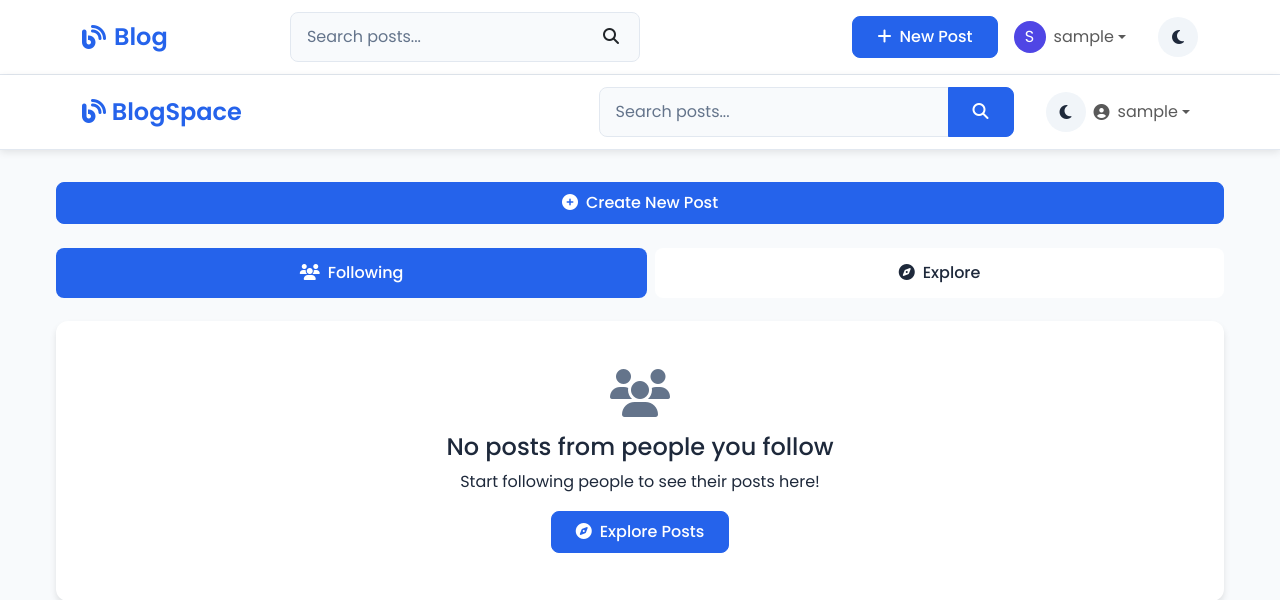
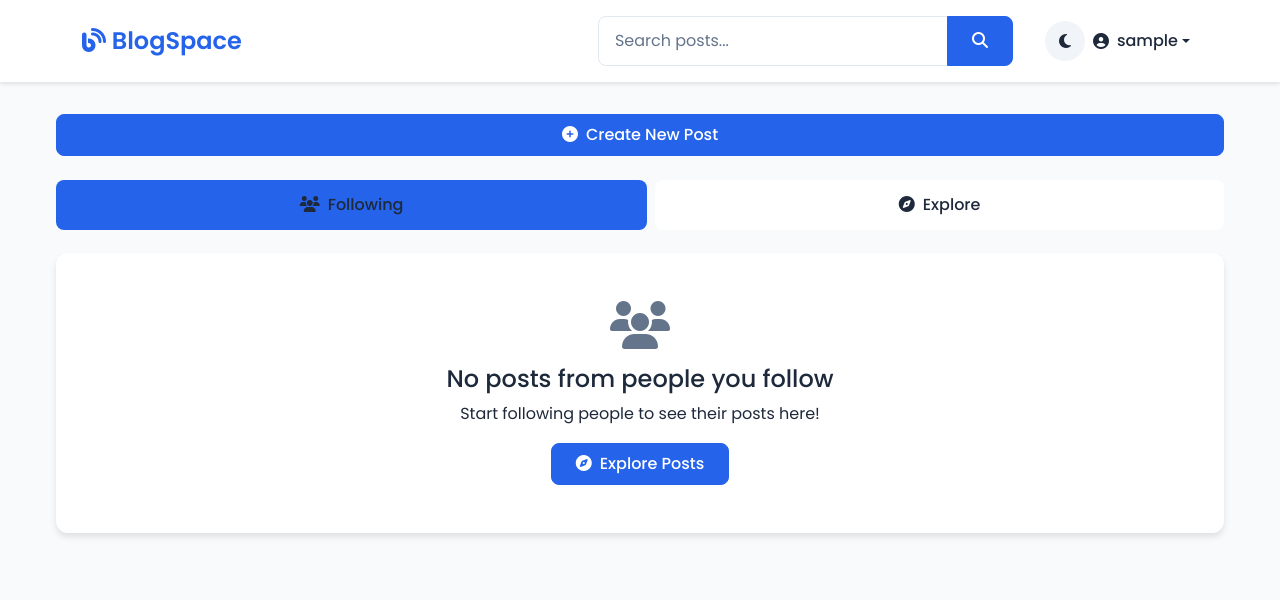
Before and after one commit to talhanuhuymaz/DjangoBlog, a Django app: page /home/ in a window 1280 px wide. Shown: the top 600 px of the page. Run offline with Django 3.2, Linux system fonts and the light colour scheme; the visitor is signed in with stand-in values (Sample User, id 1); data comes from the database, SQL or seed files in the repository; data that the repository does not hold is empty.

Commit message:
back
back

```diff
--- a/blog/templates/blog/base.html
+++ b/blog/templates/blog/base.html
@@ -43,9 +43,8 @@
 
         .navbar {
             background-color: var(--card-background) !important;
-            box-shadow: 0 2px 8px rgba(0,0,0,0.1);
-            padding: 0.75rem 1rem;
-            border-bottom: 1px solid var(--border-color);
+            box-shadow: 0 2px 4px rgba(0,0,0,0.1);
+            padding: 1rem 2rem;
         }
 
         .navbar-brand {
@@ -54,39 +53,14 @@
             font-size: 1.5rem;
         }
 
-        .navbar .form-control {
-            min-width: 300px;
-            background-color: var(--background-color);
+        .nav-link {
+            color: var(--text-color) !important;
+            font-weight: 500;
+            transition: color 0.3s ease;
         }
 
-        .navbar .form-control:focus {
-            background-color: var(--background-color);
-        }
-
-        .navbar .nav-link {
-            padding: 0.5rem 1rem;
-            border-radius: 8px;
-            transition: all 0.2s ease;
-        }
-
-        .navbar .nav-link:hover {
-            background-color: var(--hover-color);
-        }
-
-        .navbar-toggler {
-            padding: 0.5rem;
-            font-size: 1.25rem;
-            color: var(--text-color);
-            border-radius: 8px;
-            transition: all 0.2s ease;
-        }
-
-        .navbar-toggler:hover {
-            background-color: var(--hover-color);
-        }
-
-        .navbar-toggler:focus {
-            box-shadow: none;
+        .nav-link:hover {
+            color: var(--primary-color) !important;
         }
 
         .btn-primary {
@@ -467,33 +441,10 @@
                 font-size: 0.9rem;
             }
         }
-
-        @media (max-width: 992px) {
-            .navbar .form-control {
-                min-width: auto;
-            }
-
-            .navbar .dropdown-menu {
-                border: none;
-                background-color: transparent;
-                box-shadow: none;
-            }
-
-            .navbar .dropdown-item {
-                padding: 0.75rem 1rem;
-                border-radius: 8px;
-            }
-
-            .navbar .dropdown-item:hover {
-                background-color: var(--hover-color);
-            }
-        }
     </style>
 </head>
 
 <body>
-    {% include 'blog/includes/navbar.html' %}
-
     <div class="container-fluid px-0">
         {% if messages %}
             <div class="container mt-3">
--- a/blog/templates/blog/includes/navbar.html
+++ /dev/null
@@ -1,87 +0,0 @@
-{% load static %}
-<nav class="navbar navbar-expand-lg sticky-top">
-    <div class="container">
-        <!-- Brand -->
-        <a class="navbar-brand d-flex align-items-center" href="{% url 'home' %}">
-            <i class="fas fa-blog me-2"></i>
-            Blog
-        </a>
-
-        <!-- Mobile Toggle Button -->
-        <button class="navbar-toggler border-0" type="button" data-bs-toggle="collapse" data-bs-target="#navbarContent" aria-controls="navbarContent" aria-expanded="false" aria-label="Toggle navigation">
-            <i class="fas fa-bars"></i>
-        </button>
-
-        <!-- Navbar Content -->
-        <div class="collapse navbar-collapse" id="navbarContent">
-            <!-- Search Form -->
-            <form class="d-flex mx-auto my-2 my-lg-0 position-relative" method="GET" action="{% url 'home' %}">
-                <input type="text" name="search" class="form-control" placeholder="Search posts..." aria-label="Search" value="{{ request.GET.search|default:'' }}">
-                {% if request.GET.tab %}
-                    <input type="hidden" name="tab" value="{{ request.GET.tab }}">
-                {% endif %}
-                <button class="btn position-absolute end-0 top-50 translate-middle-y me-2" type="submit">
-                    <i class="fas fa-search"></i>
-                </button>
-            </form>
-
-            <!-- Right Menu Items -->
-            <ul class="navbar-nav ms-auto mb-2 mb-lg-0 align-items-center">
-                {% if user.is_authenticated %}
-                    <!-- New Post Button -->
-                    <li class="nav-item me-2">
-                        <button class="btn btn-primary" data-bs-toggle="modal" data-bs-target="#newPostModal">
-                            <i class="fas fa-plus me-1"></i> New Post
-                        </button>
-                    </li>
-
-                    <!-- User Menu -->
-                    <li class="nav-item dropdown">
-                        <a class="nav-link dropdown-toggle d-flex align-items-center" href="#" id="userDropdown" role="button" data-bs-toggle="dropdown" aria-expanded="false">
-                            {% if user.profile.avatar %}
-                                <img src="{{ user.profile.avatar.url }}" alt="{{ user.username }}" class="rounded-circle me-2" style="width: 32px; height: 32px; object-fit: cover;">
-                            {% else %}
-                                <div class="avatar-circle avatar-dynamic-bg me-2" style="width: 32px; height: 32px;">
-                                    <span class="text-white" style="font-size: 1rem;">{{ user.username.0|upper }}</span>
-                                </div>
-                            {% endif %}
-                            <span class="d-none d-lg-inline">{{ user.username }}</span>
-                        </a>
-                        <ul class="dropdown-menu dropdown-menu-end">
-                            <li>
-                                <a class="dropdown-item" href="{% url 'profile' username=user.username %}">
-                                    <i class="fas fa-user me-2"></i> Profile
-                                </a>
-                            </li>
-                            <li>
-                                <a class="dropdown-item" href="{% url 'settings' %}">
-                                    <i class="fas fa-cog me-2"></i> Settings
-                                </a>
-                            </li>
-                            <li><hr class="dropdown-divider"></li>
-                            <li>
-                                <a class="dropdown-item" href="{% url 'logout' %}">
-                                    <i class="fas fa-sign-out-alt me-2"></i> Logout
-                                </a>
-                            </li>
-                        </ul>
-                    </li>
-                {% else %}
-                    <li class="nav-item me-2">
-                        <a class="nav-link" href="{% url 'login' %}">Login</a>
-                    </li>
-                    <li class="nav-item">
-                        <a class="btn btn-primary" href="{% url 'register' %}">Sign Up</a>
-                    </li>
-                {% endif %}
-
-                <!-- Theme Toggle -->
-                <li class="nav-item ms-2">
-                    <button class="theme-toggle" onclick="toggleTheme()">
-                        <i id="theme-icon" class="fas fa-moon"></i>
-                    </button>
-                </li>
-            </ul>
-        </div>
-    </div>
-</nav>
```
